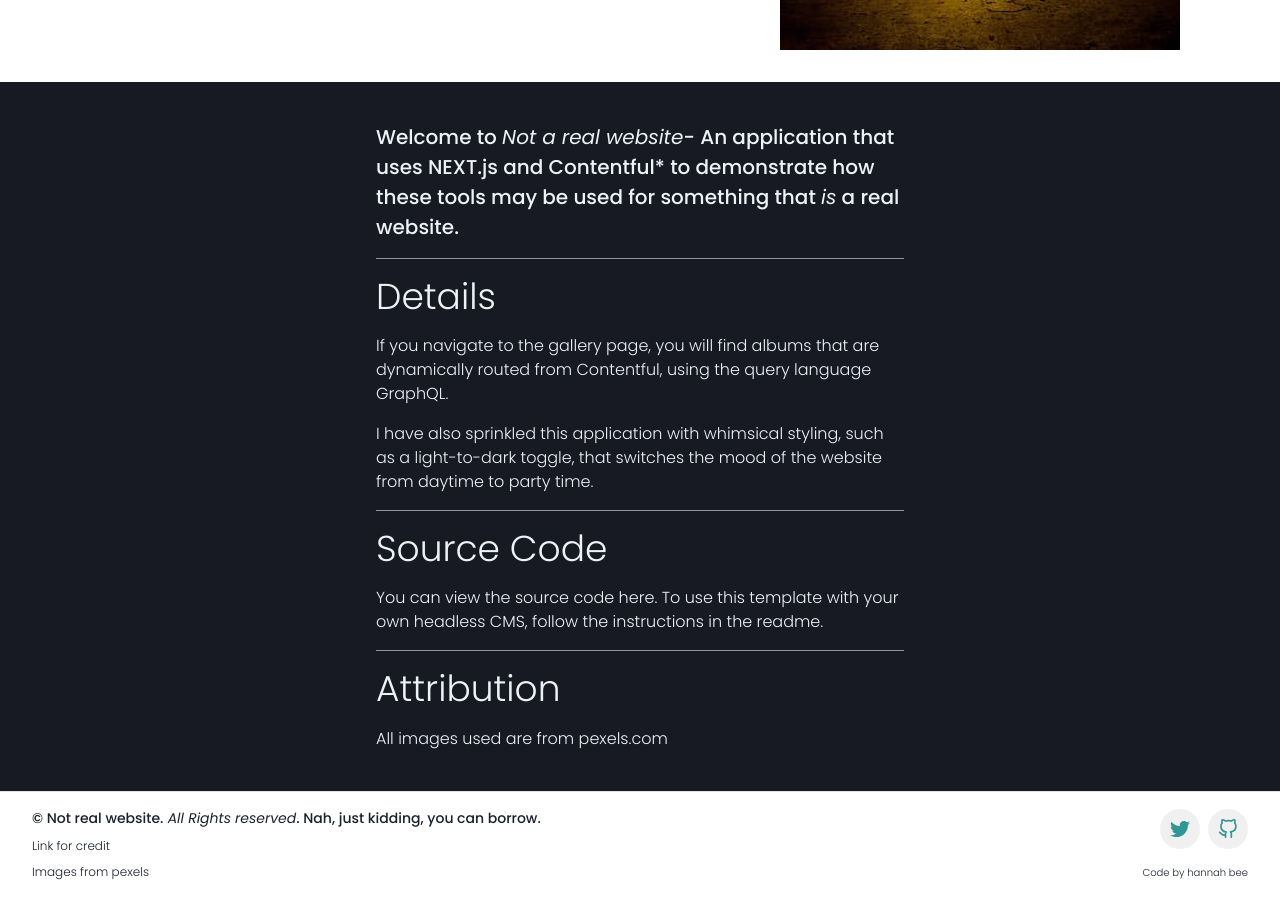
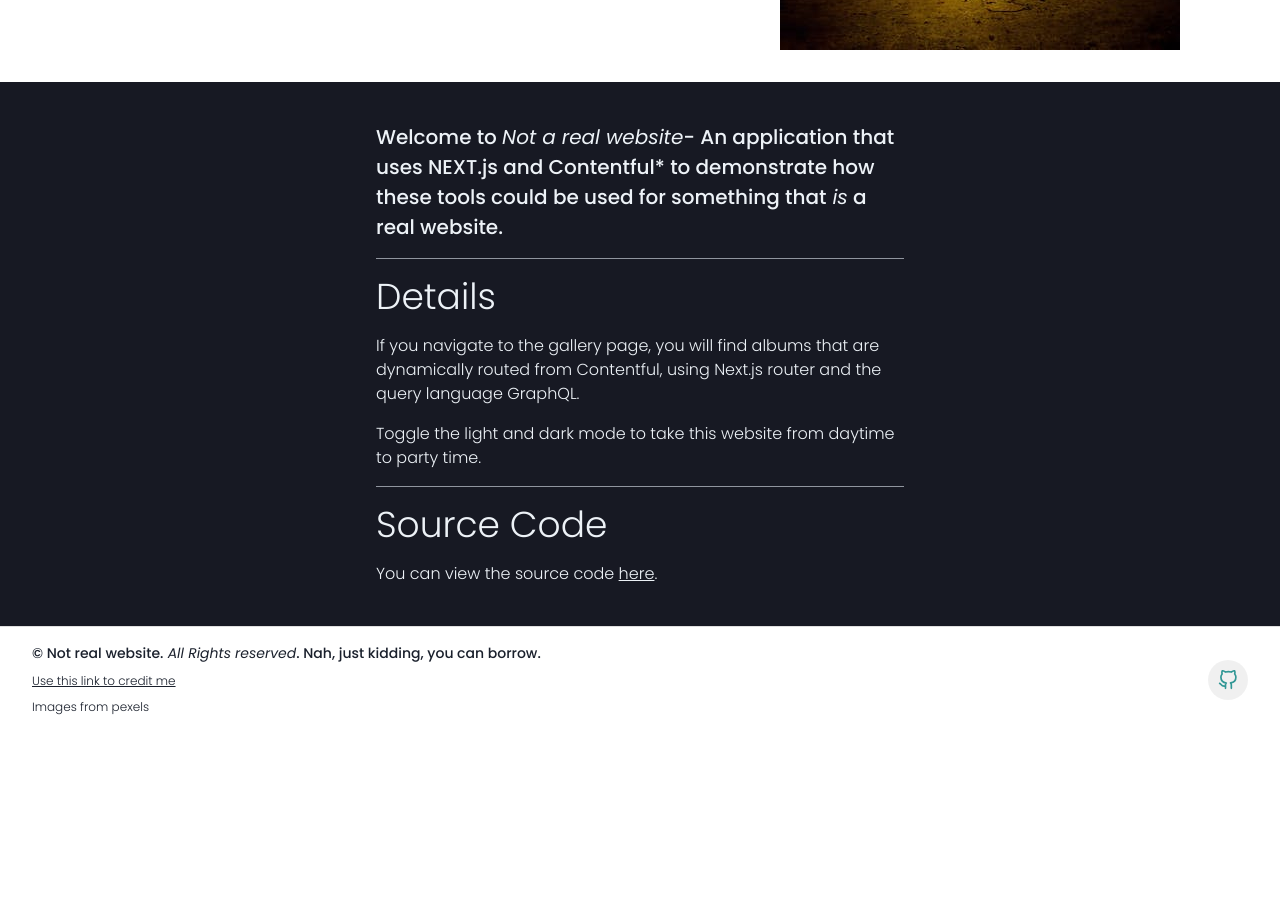
Before and after one commit to HannahBeattie/not-a-real-website, a Next.js app: page /about in a window 1280 px wide. Shown: the part 660-1557 px from the top of the page. After the commit the page ends 1392 px from the top, so only its background shows below. Built offline with nearby package versions, Linux system fonts and the light colour scheme.

Commit message:
desktopLand: refactor landing page, tidy code and move all inline styling to props

```diff
--- a/components/header/Footer.js
+++ b/components/header/Footer.js
@@ -54,8 +54,12 @@ export default function Footer(props) {
 					© Not real website.
 					<i> All Rights reserved</i>. Nah, just kidding, you can borrow.
 				</Text>
-				<MyLink fontSize={'xs'} href='https://github.com/HannahBeattie'>
-					Link for credit
+				<MyLink
+					textDecoration={'underline'}
+					fontSize={'xs'}
+					href='https://github.com/HannahBeattie'
+				>
+					Use this link to credit me
 				</MyLink>
 
 				<Text fontSize={'xs'} textAlign={'start'} display={{ base: 'none', md: 'inherit' }}>
@@ -66,17 +70,11 @@ export default function Footer(props) {
 			<VStack alignItems={'stretch'} spacing={'4'}>
 				<HStack>
 					<Spacer />
-					<SocialButton label={'Twitter'} href={'https://twitter.com'} target='blank'>
-						<FaTwitter />
-					</SocialButton>
 
 					<SocialButton label={'contact'} href={'https://github.com/HannahBeattie'}>
 						<FiGithub />
 					</SocialButton>
 				</HStack>
-				<Text fontSize={'10'} display={{ base: 'none', md: 'block' }}>
-					Code by hannah bee
-				</Text>
 			</VStack>
 		</HStack>
 	)
--- a/pages/about.js
+++ b/pages/about.js
@@ -75,35 +75,28 @@ export default function About() {
 									<Tooltip cursor={'pointer'} label='a headless CMS'>
 										Contentful*
 									</Tooltip>{' '}
-									to demonstrate how these tools may be used for something that{' '}
-									<i>is</i> a real website.
+									to demonstrate how these tools could be used for something that
+									<i> is</i> a real website.
 								</Text>
 								<Divider />
 								<Heading fontWeight={'light'}>Details</Heading>
-
 								<Text fontWeight={'light'}>
 									If you navigate to the gallery page, you will find albums that
-									are dynamically routed from Contentful, using the query language
-									GraphQL.
+									are dynamically routed from Contentful, using Next.js router and
+									the query language GraphQL.
 								</Text>
-
 								<Text fontWeight={'light'}>
-									I have also sprinkled this application with whimsical styling,
-									such as a light-to-dark toggle, that switches the mood of the
-									website from daytime to party time.
+									Toggle the light and dark mode to take this website from daytime
+									to party time.
 								</Text>
-
 								<Divider />
 								<Heading fontWeight={'light'}>Source Code</Heading>
 								<Text fontWeight={'light'}>
-									You can view the source code <MyLink href={''}>here</MyLink>. To
-									use this template with your own headless CMS, follow the
-									instructions in the readme.
-								</Text>
-								<Divider />
-								<Heading fontWeight={'light'}>Attribution</Heading>
-								<Text fontWeight={'light'}>
-									All images used are from pexels.com
+									You can view the source code{' '}
+									<MyLink textDecoration={'underline'} href={''}>
+										here
+									</MyLink>
+									.
 								</Text>
 							</VStack>
 						</Container>
```
Also changed, not shown: components/landing/DesktopLand.js (+52 -58 lines).
